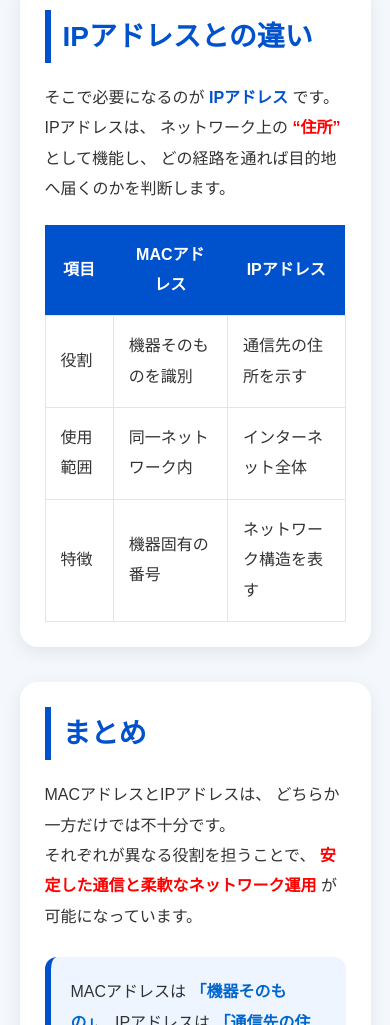
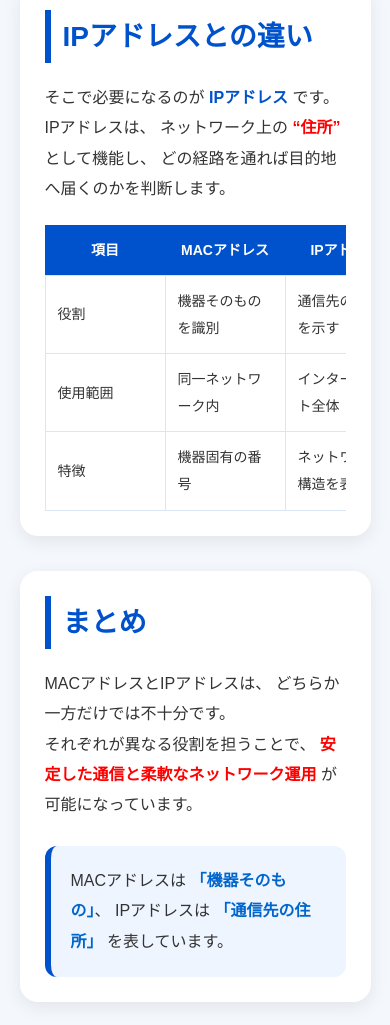
Before and after one commit to ookiiryu-dotcom/it-dict2, a website: page MACアドレス.html in a window 390 px wide. Shown: the part 2551-3576 px from the top of the page. Drawn offline with Linux system fonts and the light colour scheme.

Commit message:
Update MACアドレス.html
表の変化テスト。

```diff
--- a/MACアドレス.html
+++ b/MACアドレス.html
@@ -196,6 +196,28 @@
 
     }
 
+      /* ===== スマホで表を崩れにくくする ===== */
+
+  @media screen and (max-width: 768px){
+
+    table{
+      width: 100%;
+      display: block;
+      overflow-x: auto;
+      border-collapse: collapse;
+      -webkit-overflow-scrolling: touch;
+    }
+
+    th,
+    td{
+      min-width: 120px;
+      padding: 12px;
+      font-size: 14px;
+      word-break: break-word;
+      white-space: normal;
+    }
+
+  }
   </style>
 </head>
 
```
